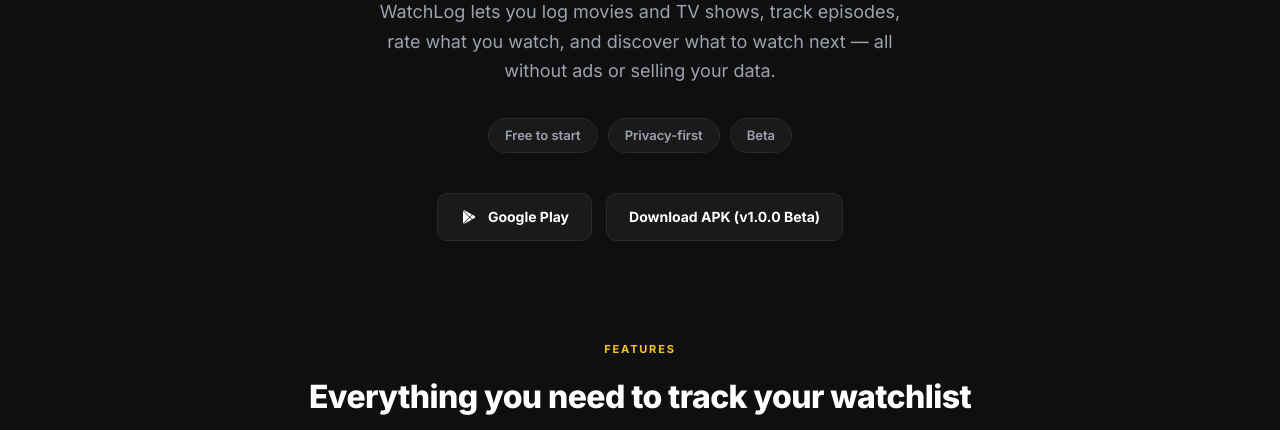
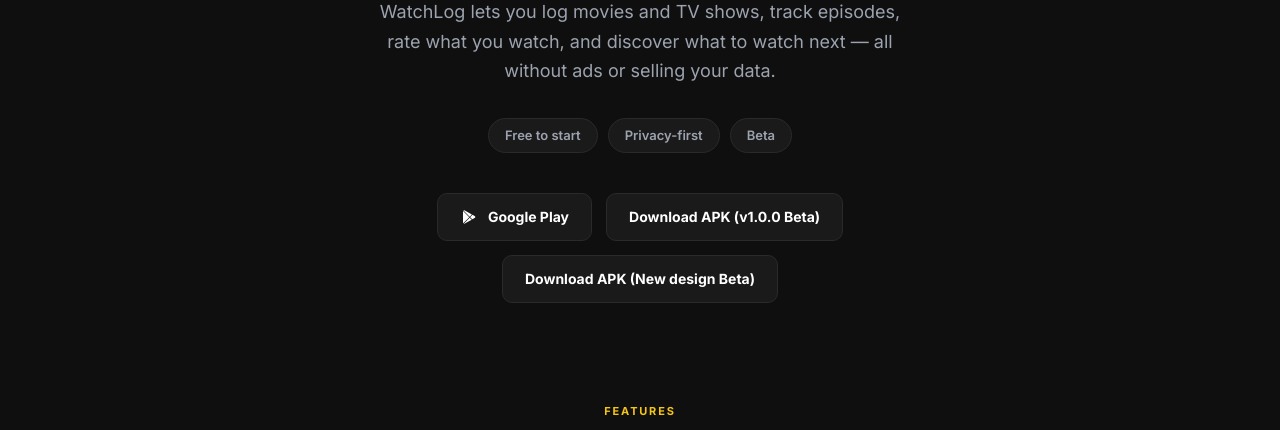
Before and after one commit to chathuraprasanga/watchlog-landing, a plain HTML site: page index.html in a window 1280 px wide. Shown: the part 351-781 px from the top of the page. Drawn offline with Linux system fonts and the light colour scheme.

Commit message:
Add new design APK download
Co-Authored-By: Claude Sonnet 5.5 <noreply@anthropic.com>

```diff
--- a/index.html
+++ b/index.html
@@ -306,6 +306,9 @@
       <a href="assets/apks/watchlog-1.0.0.apk" class="store-btn store-btn-secondary" download>
         Download APK (v1.0.0 Beta)
       </a>
+      <a href="assets/apks/watchlog-new-design.apk" class="store-btn store-btn-secondary" download>
+        Download APK (New design Beta)
+      </a>
     </div>
   </section>
 
```
Also changed, not shown: 1 other file.
